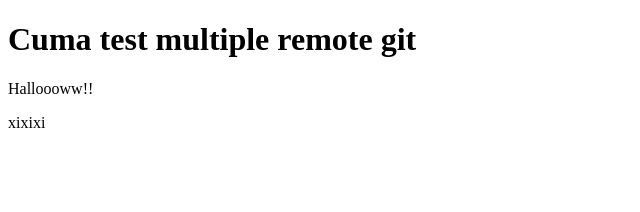
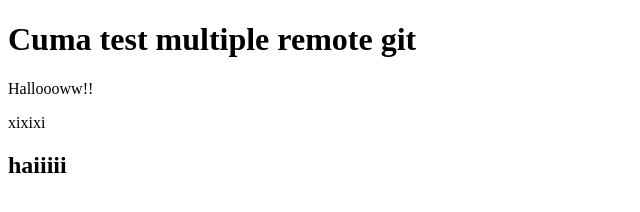
Before and after one commit to Bebykurniawan/testing-multiple, a plain HTML site: page index.html in a window 1280 px wide. Shown: the whole page, without its empty margins (0-640 px from the left). Drawn offline with Linux system fonts and the light colour scheme.

Commit message:
menambahkan heading

```diff
--- a/index.html
+++ b/index.html
@@ -9,5 +9,6 @@
     <h1>Cuma test multiple remote git</h1>
     <p>Halloooww!!</p>
     <P>xixixi</p>
+    <h2>haiiiii</h2>
 </body>
 </html>
```
